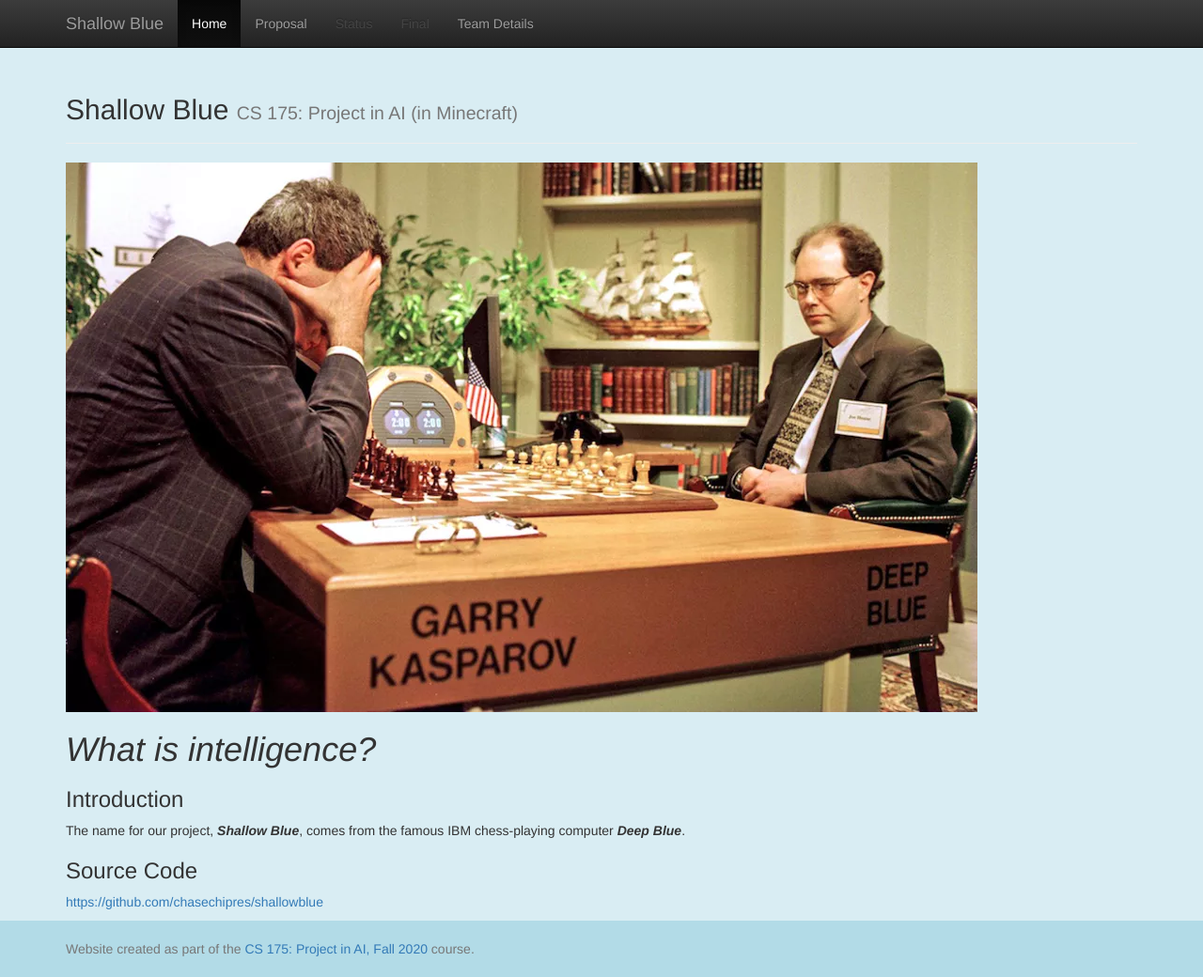
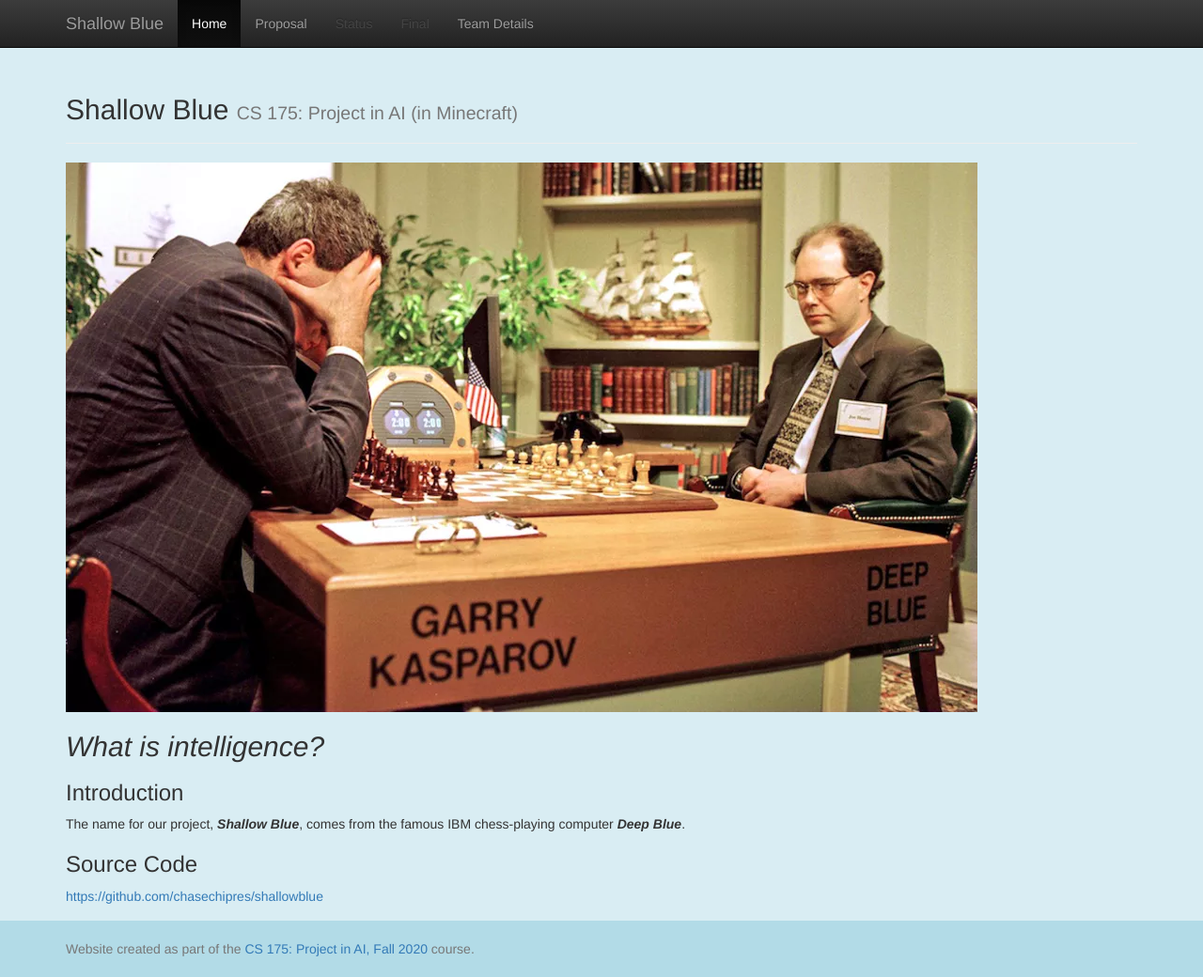
Before and after one commit to ChaseChipres/ShallowBlue, a Jekyll site: the page built from docs/index.md, in a window 1280 px wide and 1040 px high. Shown: the whole window at 94% size. Built offline with Jekyll 4.4.1, drawn with Linux system fonts in a browser that asks for light colours.

```diff
--- a/docs/index.md
+++ b/docs/index.md
@@ -5,7 +5,7 @@ title:  Home
 
 ![Deep Blue](img/deepblue.jpeg)
 
-# *What is intelligence?*
+## *What is intelligence?*
 
 ### Introduction
 The name for our project, ***Shallow Blue***, comes from the famous IBM chess-playing computer ***Deep Blue***.
```
